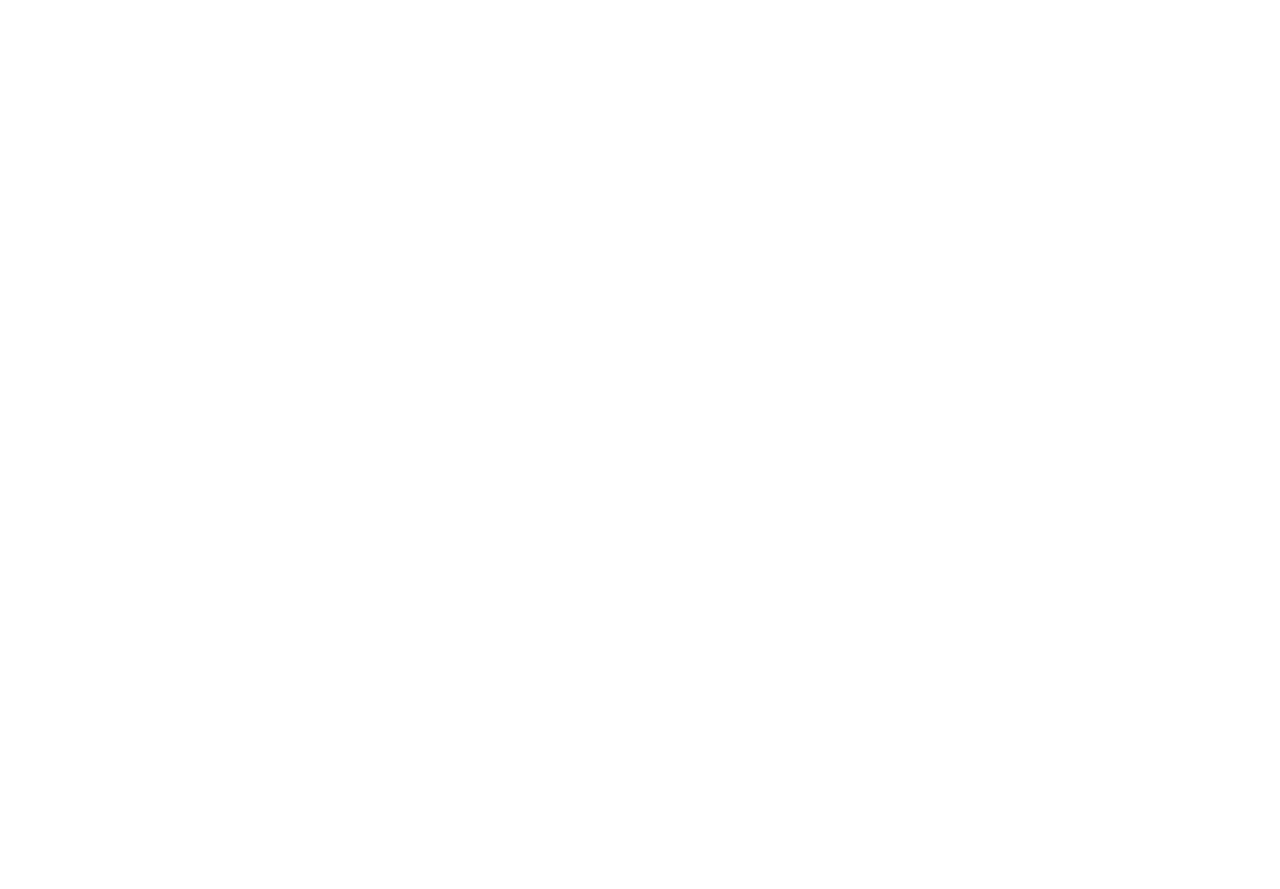
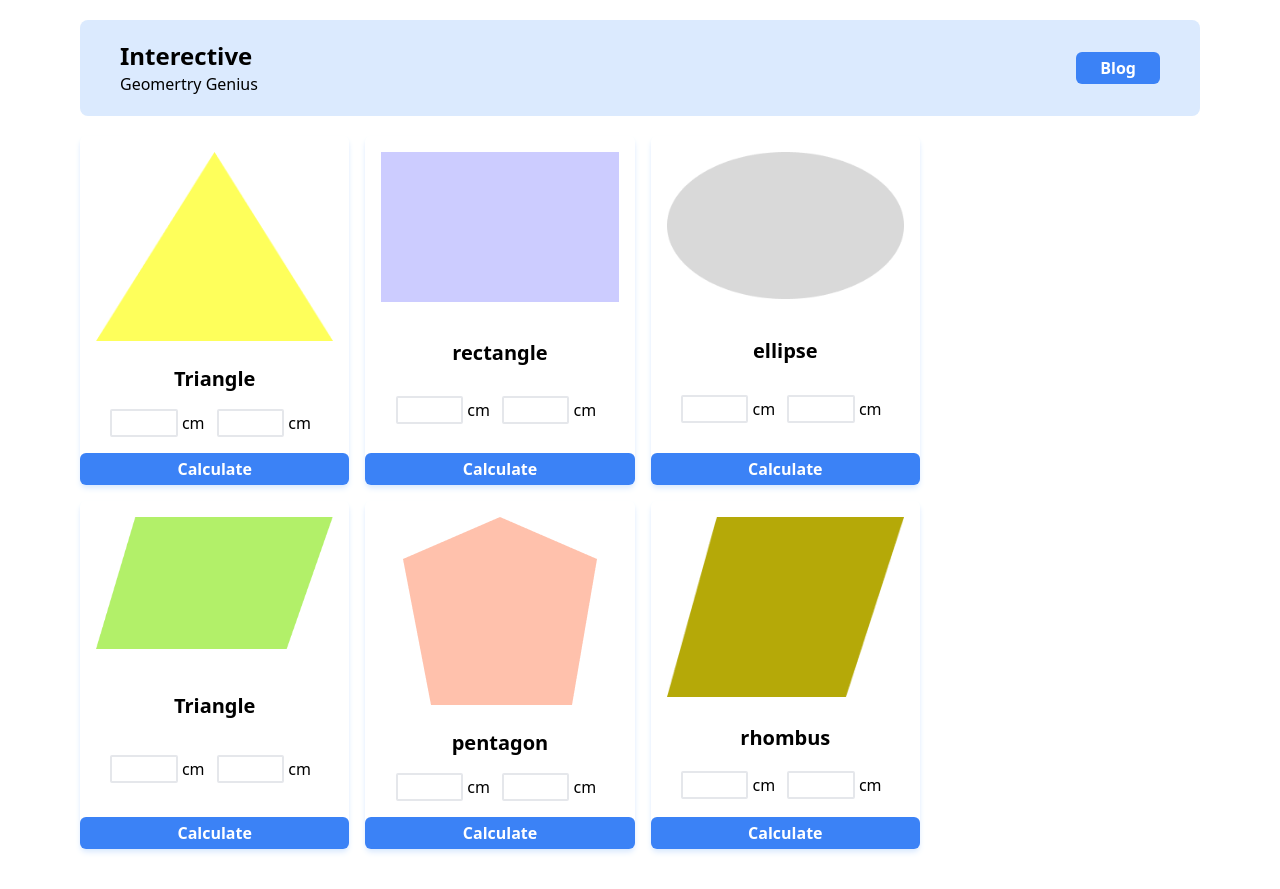
Before and after one commit to saqib0404/geometry-genius, a plain HTML site: page index.html in a window 1280 px wide. Before the commit the page ends 800 px from the top, so only its background shows below. Drawn offline with nearby package versions, Linux system fonts and the light colour scheme.

Commit message:
cards designed

```diff
--- a/index.html
+++ b/index.html
@@ -5,10 +5,82 @@
     <meta charset="UTF-8">
     <meta name="viewport" content="width=device-width, initial-scale=1.0">
     <title>Geometry-Genius</title>
+    <script src="https://cdn.tailwindcss.com"></script>
 </head>
 
-<body>
+<body class="mx-20">
+    <!-- Header -->
+    <header class="flex justify-between mt-5 items-center bg-blue-100 rounded-lg px-10 py-5">
+        <div>
+            <h2 class="font-bold text-2xl">Interective</h2>
+            <h3>Geomertry Genius</h3>
+        </div>
+        <button class="btn bg-blue-500 text-white px-6 py-1 rounded-md font-semibold">Blog</button>
+    </header>
 
+    <!-- Main -->
+    <section class="mt-5 grid grid-cols-3 w-9/12 gap-4 mb-10">
+        <!-- Card-1 -->
+        <div class="shadow-md shadow-blue-100 text-center rounded-md flex flex-col justify-between">
+            <img class="p-4 w-100 mx-auto" src="./images/triangle.png" alt="">
+            <h3 class="text-xl font-semibold py-2">Triangle</h3>
+            <div class="my-2">
+                <input class="w-3/12 rounded-sm border-2 focus:border-blue-400 focus:outline-none" type="text"> <span class="mr-2">cm</span>
+                <input class="w-3/12 rounded-sm border-2 focus:border-blue-400 focus:outline-none" type="text"> <span class="mr-2">cm</span>
+            </div>
+            <button class="mt-2 btn bg-blue-500 text-white px-6 py-1 rounded-md font-semibold w-full">Calculate</button>
+        </div>
+        <!-- Card-2 -->
+        <div class="shadow-md shadow-blue-100 text-center rounded-md flex flex-col justify-between">
+            <img class="p-4 w-100 mx-auto" src="./images/rectangle.png" alt="">
+            <h3 class="text-xl font-semibold py-2">rectangle</h3>
+            <div class="my-2">
+                <input class="w-3/12 rounded-sm border-2 focus:border-blue-400 focus:outline-none" type="text"> <span class="mr-2">cm</span>
+                <input class="w-3/12 rounded-sm border-2 focus:border-blue-400 focus:outline-none" type="text"> <span class="mr-2">cm</span>
+            </div>
+            <button class="mt-2 btn bg-blue-500 text-white px-6 py-1 rounded-md font-semibold w-full">Calculate</button>
+        </div>
+        <!-- Card-1 -->
+        <div class="shadow-md shadow-blue-100 text-center rounded-md flex flex-col justify-between">
+            <img class="p-4 w-100 mx-auto" src="./images/ellipse.png" alt="">
+            <h3 class="text-xl font-semibold py-2">ellipse</h3>
+            <div class="my-2">
+                <input class="w-3/12 rounded-sm border-2 focus:border-blue-400 focus:outline-none" type="text"> <span class="mr-2">cm</span>
+                <input class="w-3/12 rounded-sm border-2 focus:border-blue-400 focus:outline-none" type="text"> <span class="mr-2">cm</span>
+            </div>
+            <button class="mt-2 btn bg-blue-500 text-white px-6 py-1 rounded-md font-semibold w-full">Calculate</button>
+        </div>
+        <!-- Card-1 -->
+        <div class="shadow-md shadow-blue-100 text-center rounded-md flex flex-col justify-between">
+            <img class="p-4 w-100 mx-auto" src="./images/parallelogram.png" alt="">
+            <h3 class="text-xl font-semibold py-2">Triangle</h3>
+            <div class="my-2">
+                <input class="w-3/12 rounded-sm border-2 focus:border-blue-400 focus:outline-none" type="text"> <span class="mr-2">cm</span>
+                <input class="w-3/12 rounded-sm border-2 focus:border-blue-400 focus:outline-none" type="text"> <span class="mr-2">cm</span>
+            </div>
+            <button class="mt-2 btn bg-blue-500 text-white px-6 py-1 rounded-md font-semibold w-full">Calculate</button>
+        </div>
+        <!-- Card-1 -->
+        <div class="shadow-md shadow-blue-100 text-center rounded-md flex flex-col justify-between">
+            <img class="p-4 w-100 mx-auto" src="./images/pentagon.png" alt="">
+            <h3 class="text-xl font-semibold py-2">pentagon</h3>
+            <div class="my-2">
+                <input class="w-3/12 rounded-sm border-2 focus:border-blue-400 focus:outline-none" type="text"> <span class="mr-2">cm</span>
+                <input class="w-3/12 rounded-sm border-2 focus:border-blue-400 focus:outline-none" type="text"> <span class="mr-2">cm</span>
+            </div>
+            <button class="mt-2 btn bg-blue-500 text-white px-6 py-1 rounded-md font-semibold w-full">Calculate</button>
+        </div>
+        <!-- Card-1 -->
+        <div class="shadow-md shadow-blue-100 text-center rounded-md flex flex-col justify-between">
+            <img class="p-4 w-100 mx-auto" src="./images/rhombus.png" alt="">
+            <h3 class="text-xl font-semibold py-2">rhombus</h3>
+            <div class="my-2">
+                <input class="w-3/12 rounded-sm border-2 focus:border-blue-400 focus:outline-none" type="text"> <span class="mr-2">cm</span>
+                <input class="w-3/12 rounded-sm border-2 focus:border-blue-400 focus:outline-none" type="text"> <span class="mr-2">cm</span>
+            </div>
+            <button class="mt-2 btn bg-blue-500 text-white px-6 py-1 rounded-md font-semibold w-full">Calculate</button>
+        </div>
+    </section>
 </body>
 
 </html>
```
